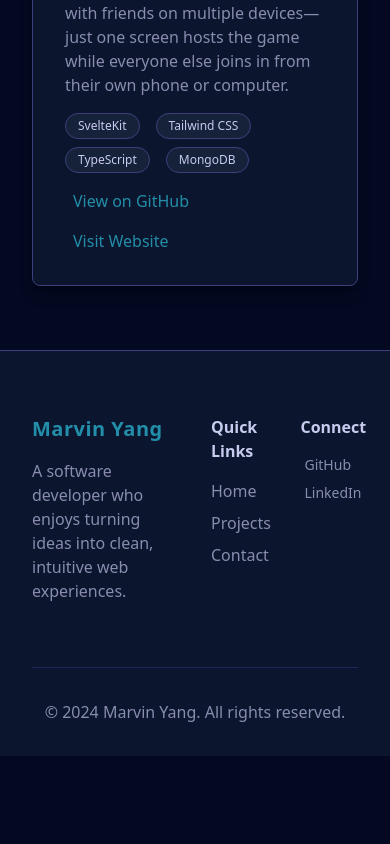
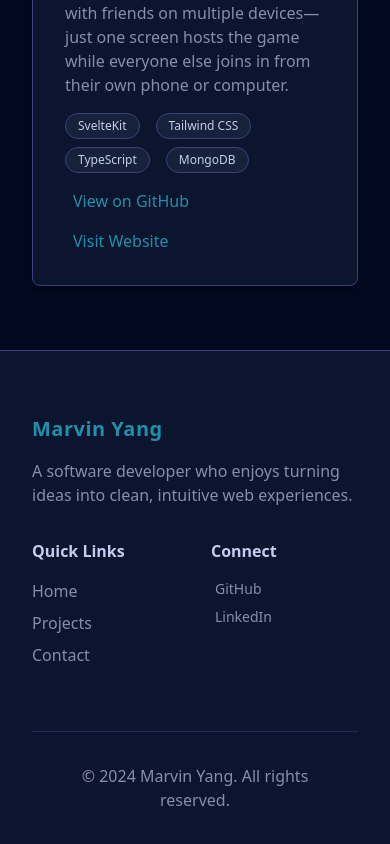
Before and after one commit to myang35/portfolio, a SvelteKit app: page /projects in a window 390 px wide. Shown: the part 1042-1886 px from the top of the page. Before the commit the page ends 1798 px from the top, so only its background shows below. Built offline with nearby package versions, Linux system fonts and the light colour scheme; what @iconify/tailwind4 would draw is missing.

Commit message:
feat(footer): adjust layout for small screen

```diff
--- a/src/routes/_ui/footer/Footer.svelte
+++ b/src/routes/_ui/footer/Footer.svelte
@@ -3,7 +3,7 @@
 
 <footer class="border-t bg-bg">
 	<div class="container">
-		<div class="grid grid-cols-4 gap-8 py-16">
+		<div class="grid grid-cols-2 gap-8 py-16 sm:grid-cols-4">
 			<div class="col-span-2 flex flex-col gap-4">
 				<h1 class="text-xl font-bold tracking-wide text-secondary">Marvin Yang</h1>
 				<p class="text-text-muted">
@@ -45,7 +45,7 @@
 			</div>
 		</div>
 
-		<div class="border-t border-border-muted py-8">
+		<div class="container border-t border-border-muted py-8">
 			<p class="text-center text-text-muted">© 2024 Marvin Yang. All rights reserved.</p>
 		</div>
 	</div>
```
